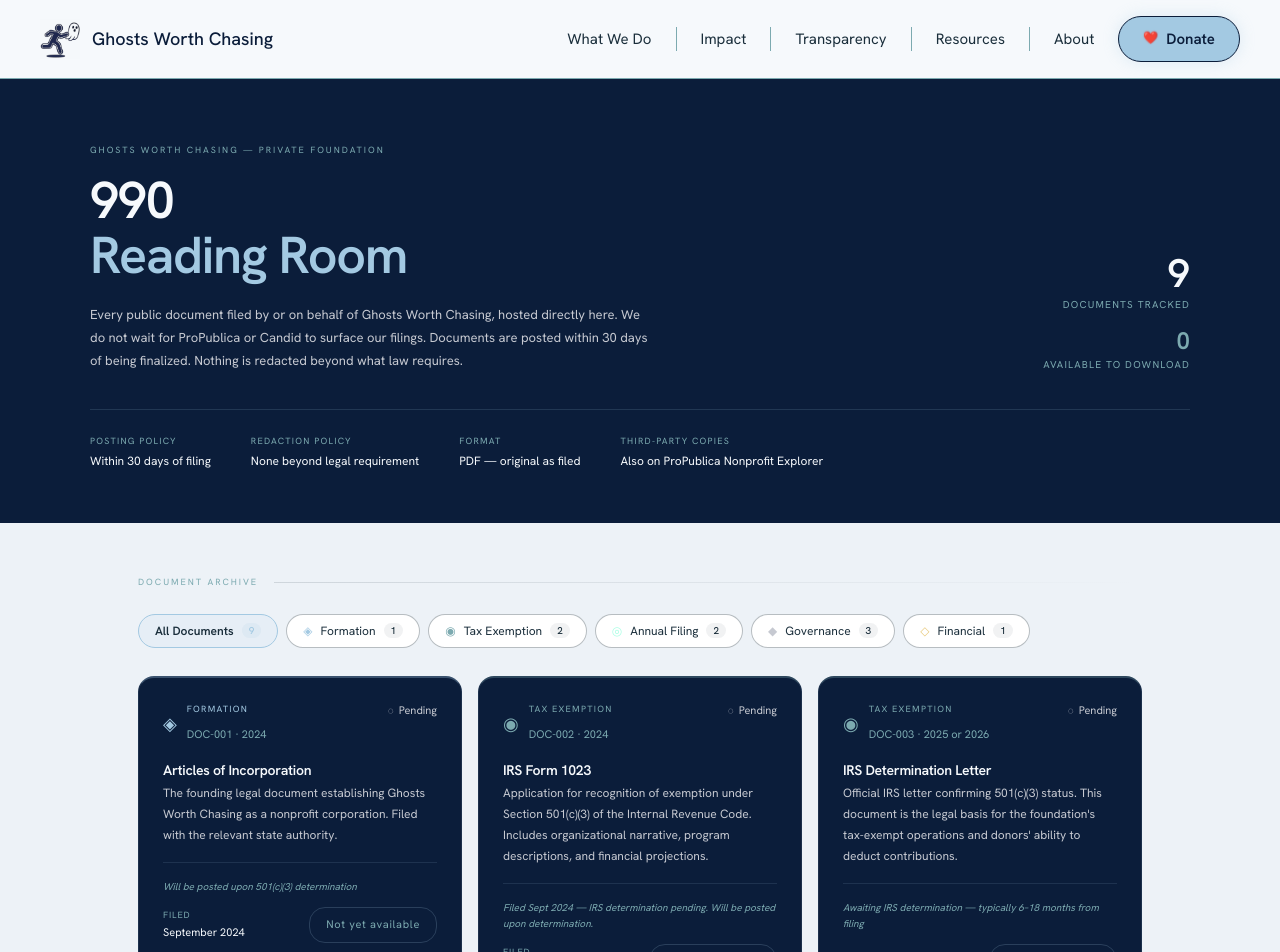
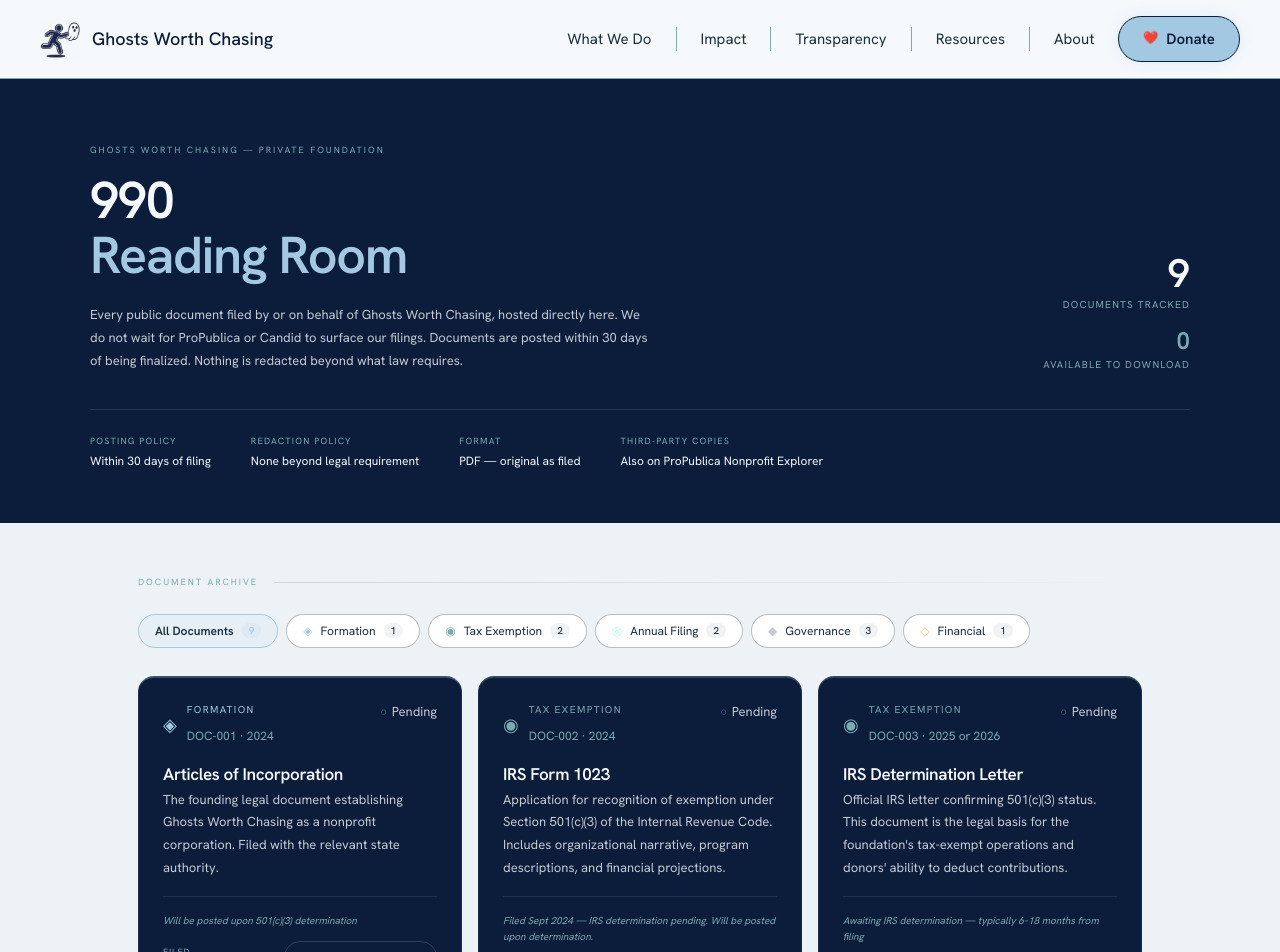
Before and after one commit to Roco41589/ghosts-worth-chasing-site, a Next.js app in the folder ghosts-redesign/: page /transparency/documents in a window 1280 px wide. Shown: the top 952 px of the page. Built offline with nearby package versions, Linux system fonts and the light colour scheme.

Commit message:
Update page.tsx

```diff
--- a/ghosts-redesign/app/transparency/documents/page.tsx
+++ b/ghosts-redesign/app/transparency/documents/page.tsx
@@ -215,18 +215,18 @@ function DocumentCard({ doc, index, mounted }: { doc: GWCDocument; index: number
         <div style={{ display: "flex", gap: 10, alignItems: "center" }}>
           <span style={{ fontSize: 18, color: typeCfg.color }}>{typeCfg.icon}</span>
           <div>
-            <span style={{ fontSize: 9, letterSpacing: "0.14em", textTransform: "uppercase", color: typeCfg.color, fontFamily: "Hanken Grotesk, sans-serif", display: "block", marginBottom: 2 }}>{doc.type}</span>
-            <span style={{ fontSize: 11, color: C.tealGrey, fontFamily: "Hanken Grotesk, sans-serif" }}>{doc.id} · {doc.year}</span>
+            <span style={{ fontSize: 10, letterSpacing: "0.14em", textTransform: "uppercase", color: typeCfg.color, fontFamily: "Hanken Grotesk, sans-serif", display: "block", marginBottom: 2 }}>{doc.type}</span>
+            <span style={{ fontSize: 12, color: C.tealGrey, fontFamily: "Hanken Grotesk, sans-serif" }}>{doc.id} · {doc.year}</span>
           </div>
         </div>
-        <span style={{ fontSize: 11, color: statusCfg.color, fontFamily: "Hanken Grotesk, sans-serif", display: "flex", alignItems: "center", gap: 5 }}>
+        <span style={{ fontSize: 13, color: statusCfg.color, fontFamily: "Hanken Grotesk, sans-serif", display: "flex", alignItems: "center", gap: 5 }}>
           <span style={{ fontSize: 10 }}>{statusCfg.dot}</span>{statusCfg.label}
         </span>
       </div>
 
-      <h3 style={{ fontSize: 14, fontWeight: 600, color: C.mist, fontFamily: "Hanken Grotesk, sans-serif", margin: "0 0 4px", lineHeight: 1.3 }}>{doc.title}</h3>
-      {doc.subtitle && <p style={{ fontSize: 11, color: C.tealGrey, margin: "0 0 12px", fontFamily: "Hanken Grotesk, sans-serif" }}>{doc.subtitle}</p>}
-      <p style={{ fontSize: 12, color: C.orchid, lineHeight: 1.75, fontFamily: "Hanken Grotesk, sans-serif", margin: "0 0 16px" }}>{doc.description}</p>
+      <h3 style={{ fontSize: 17, fontWeight: 600, color: C.mist, fontFamily: "Hanken Grotesk, sans-serif", margin: "0 0 4px", lineHeight: 1.3 }}>{doc.title}</h3>
+      {doc.subtitle && <p style={{ fontSize: 13, color: C.tealGrey, margin: "0 0 12px", fontFamily: "Hanken Grotesk, sans-serif" }}>{doc.subtitle}</p>}
+      <p style={{ fontSize: 13, color: C.orchid, lineHeight: 1.75, fontFamily: "Hanken Grotesk, sans-serif", margin: "0 0 16px" }}>{doc.description}</p>
 
       <div style={{ borderTop: "1px solid rgba(163,201,226,0.12)", paddingTop: 16 }}>
         <p style={{ fontSize: 10, color: C.tealGrey, fontFamily: "Hanken Grotesk, sans-serif", margin: "0 0 12px", lineHeight: 1.6, fontStyle: "italic" }}>{doc.statusNote}</p>
@@ -246,11 +246,11 @@ function DocumentCard({ doc, index, mounted }: { doc: GWCDocument; index: number
             )}
           </div>
           {isAvailable && doc.fileUrl ? (
-            <a href={doc.fileUrl} download style={{ display: "flex", alignItems: "center", gap: 6, padding: "8px 16px", background: C.sky, color: C.navy, fontSize: 11, fontFamily: "Hanken Grotesk, sans-serif", textDecoration: "none", borderRadius: 16, letterSpacing: "0.06em", fontWeight: 600 }}>
-              ↓ Download PDF {doc.fileSize && <span style={{ fontSize: 9 }}>({doc.fileSize})</span>}
+            <a href={doc.fileUrl} download style={{ display: "flex", alignItems: "center", gap: 6, padding: "10px 20px", background: C.sky, color: C.navy, fontSize: 13, fontFamily: "Hanken Grotesk, sans-serif", textDecoration: "none", borderRadius: 16, letterSpacing: "0.06em", fontWeight: 600 }}>
+              ↓ Download PDF {doc.fileSize && <span style={{ fontSize: 10 }}>({doc.fileSize})</span>}
             </a>
           ) : (
-            <span style={{ padding: "8px 16px", border: "1px solid rgba(163,201,226,0.2)", color: C.tealGrey, fontSize: 11, fontFamily: "Hanken Grotesk, sans-serif", borderRadius: 16, letterSpacing: "0.06em" }}>Not yet available</span>
+            <span style={{ padding: "10px 20px", border: "1px solid rgba(163,201,226,0.2)", color: C.tealGrey, fontSize: 13, fontFamily: "Hanken Grotesk, sans-serif", borderRadius: 16, letterSpacing: "0.06em" }}>Not yet available</span>
           )}
         </div>
       </div>
```
